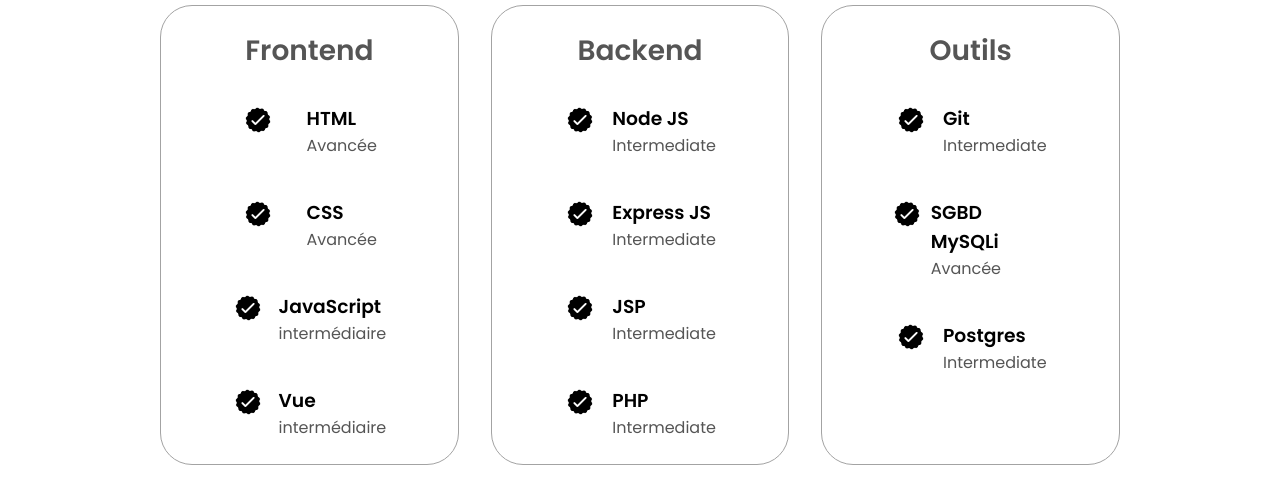
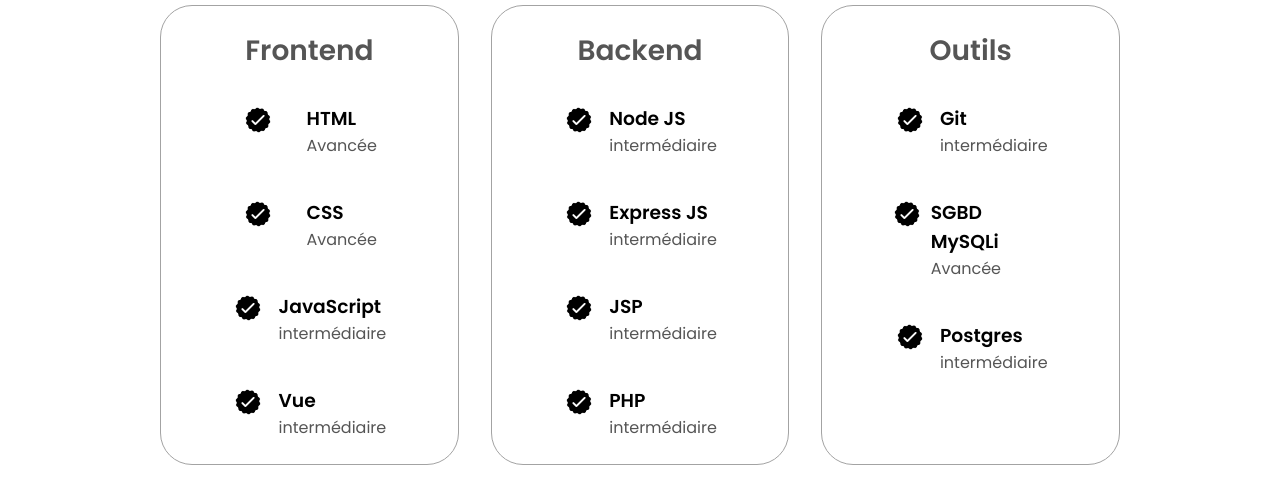
Before and after one commit to Deddy1022/portfolio, a plain HTML site: page index.html in a window 1280 px wide. Shown: the part 1820-2310 px from the top of the page. Drawn offline with Linux system fonts and the light colour scheme.

Commit message:
Update index.html

```diff
--- a/index.html
+++ b/index.html
@@ -190,7 +190,7 @@
                 />
                 <div>
                   <h3>Node JS</h3>
-                  <p>Intermediate</p>
+                  <p>intermédiaire</p>
                 </div>
               </article>
               <article>
@@ -201,7 +201,7 @@
                 />
                 <div>
                   <h3>Express JS</h3>
-                  <p>Intermediate</p>
+                  <p>intermédiaire</p>
                 </div>
               </article>
               <article>
@@ -212,7 +212,7 @@
                 />
                 <div>
                   <h3>JSP</h3>
-                  <p>Intermediate</p>
+                  <p>intermédiaire</p>
                 </div>
               </article>
               <article>
@@ -223,7 +223,7 @@
                 />
                 <div>
                   <h3>PHP</h3>
-                  <p>Intermediate</p>
+                  <p>intermédiaire</p>
                 </div>
               </article>
             </div>
@@ -239,7 +239,7 @@
                 />
                 <div>
                   <h3>Git</h3>
-                  <p>Intermediate</p>
+                  <p>intermédiaire</p>
                 </div>
               </article>
               <article>
@@ -261,7 +261,7 @@
                 />
                 <div>
                   <h3>Postgres</h3>
-                  <p>Intermediate</p>
+                  <p>intermédiaire</p>
                 </div>
               </article>
             </div>
```
